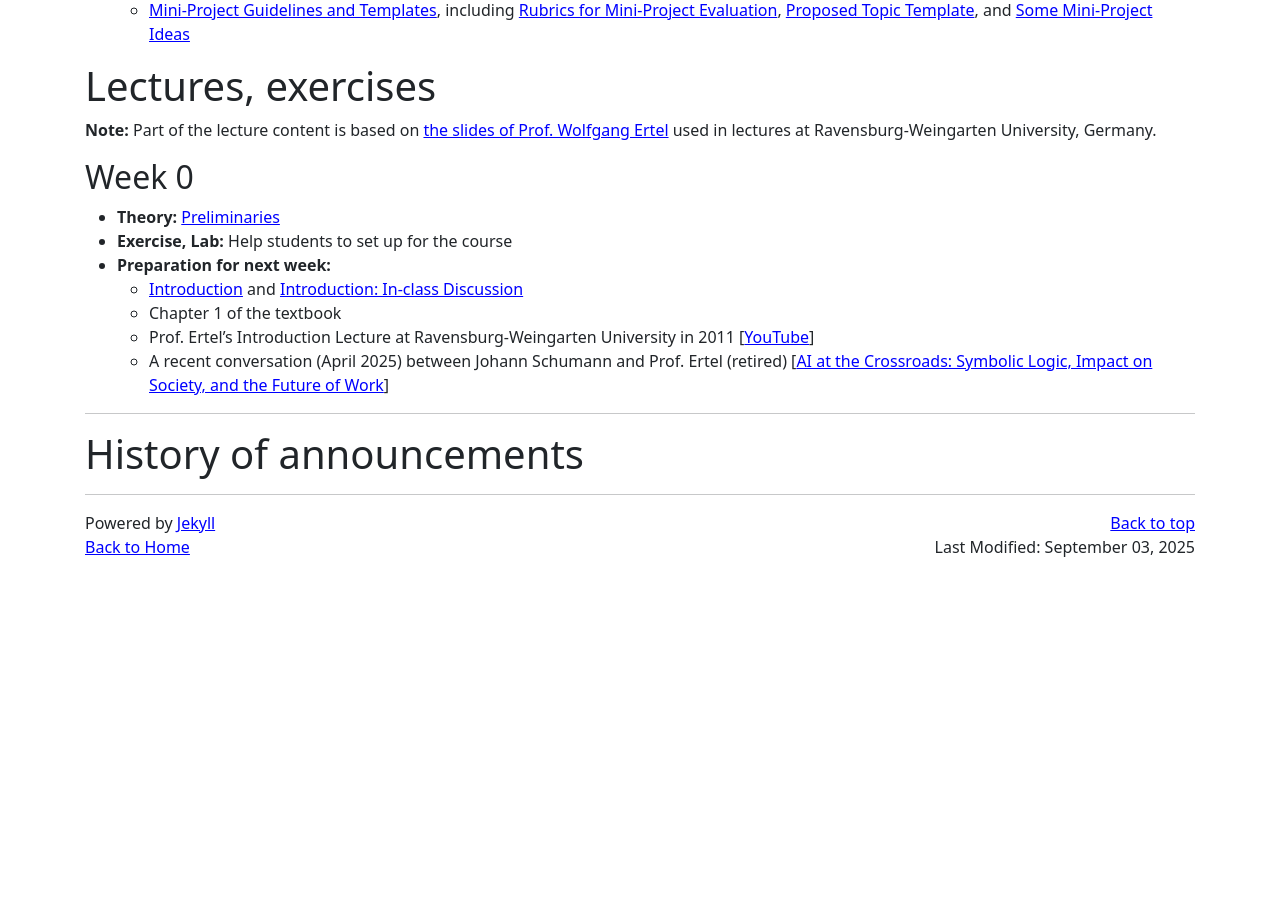
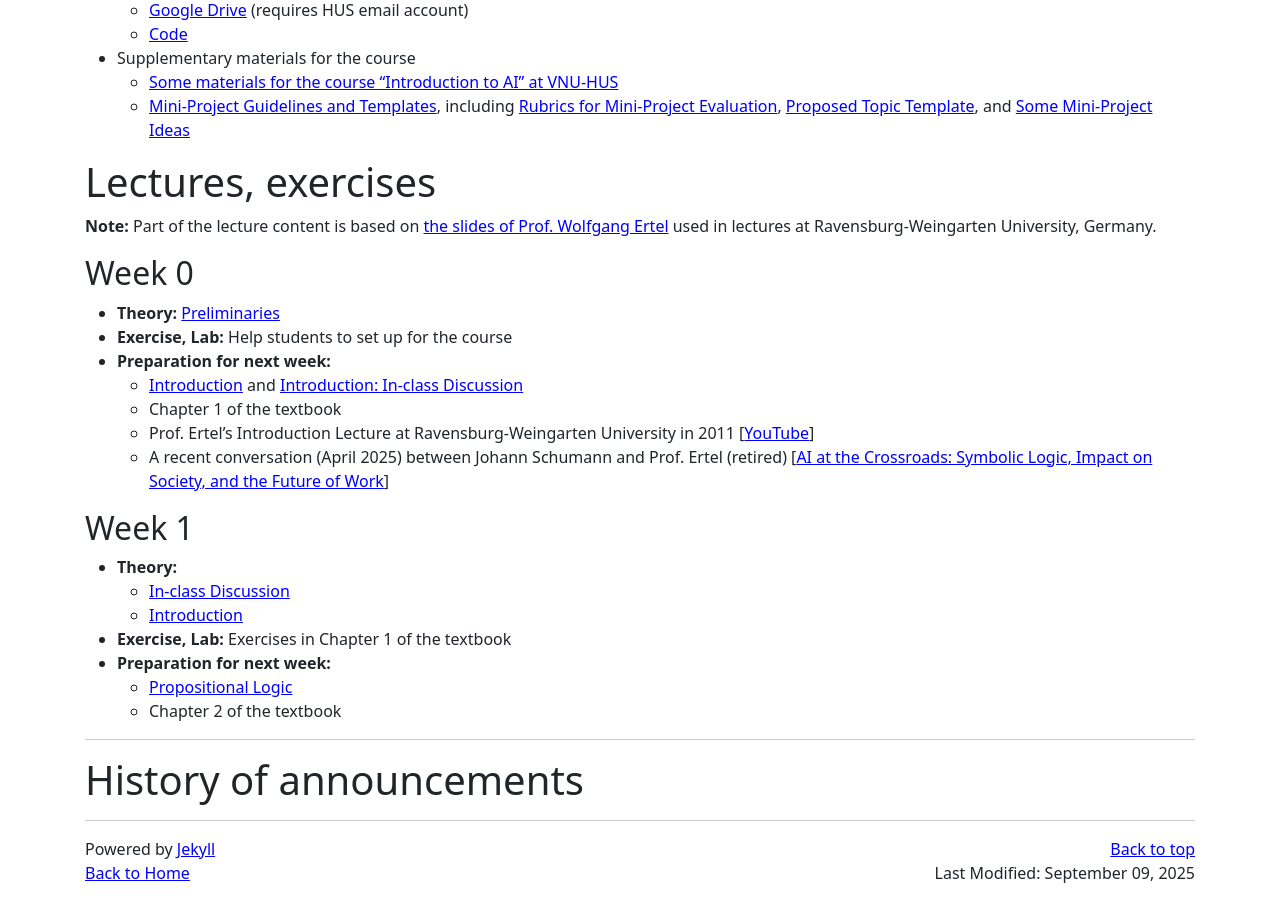
Before and after one commit to hoanganhduc/hoanganhduc.github.io, a Jekyll site: the page built from teaching/VNU-HUS/2025/winter/MAT1206E/index.md, in a window 1280 px wide and 900 px high, scrolled down 1703 px. Built offline with Jekyll 4.4.1, drawn with Linux system fonts in a browser that asks for light colours; nearby versions of some CDN libraries; a style sheet for code colours, icons or effects is not loaded; before the commit the page ends 2277 px from its top, so only the background shows below that; some of the changed text lies outside the part shown.

Commit message:
Updated @ 2025-09-09  14:23:43 ICT

```diff
--- a/teaching/VNU-HUS/2025/winter/MAT1206E/index.md
+++ b/teaching/VNU-HUS/2025/winter/MAT1206E/index.md
@@ -1,7 +1,7 @@
 ---
 layout: default
 title: "VNU-HUS MAT1206E: Introduction to Artificial Intelligence"
-last_modified_at: 2025-09-03
+last_modified_at: 2025-09-09
 lang: "en"
 katex: true
 ---
@@ -14,6 +14,9 @@ This is the website for the course "Introduction to Artificial Intelligence (VNU
 
 <h1>Announcements</h1>
 
+* **09/09/2025:**
+  * Course content updated
+    * Week 1
 * **31/08/2025:**
   * Website initialized
   * Students registering for MAT1206E 3 should fill in the form [https://forms.office.com/r/wcsWncHtny](https://forms.office.com/r/wcsWncHtny) **before 23:59 on 17/09/2025** to be invited to the Canvas course.
@@ -80,18 +83,17 @@ Students who wish to be absent must notify via the form [https://forms.office.co
   * Prof. Ertel's Introduction Lecture at Ravensburg-Weingarten University in 2011 [[YouTube](https://youtu.be/katiy95_mxo)]
   * A recent conversation (April 2025) between Johann Schumann and Prof. Ertel (retired) [[AI at the Crossroads: Symbolic Logic, Impact on Society, and the Future of Work](https://youtu.be/LDWu3oXnezc)]
 
-<!--
-
 ## Week 1
 
 * **Theory:**
-  * [Discussion]({{ page.url }}/Discussion/Introduction.pdf)
+  * [In-class Discussion]({{ page.url }}/Discussion/Introduction.pdf)
   * [Introduction]({{ page.url }}/Introduction.pdf)
 * **Exercise, Lab:** Exercises in Chapter 1 of the textbook
 * **Preparation for next week:**
   * [Propositional Logic]({{ page.url }}/Propositional_Logic.pdf)
   * Chapter 2 of the textbook
 
+<!--
 ## Week 2
 
 * **Theory:**
```
Also changed, not shown: teaching/VNU-HUS/2025/winter/MAT3508/index.md (+7 -4 lines), 5 other files.
